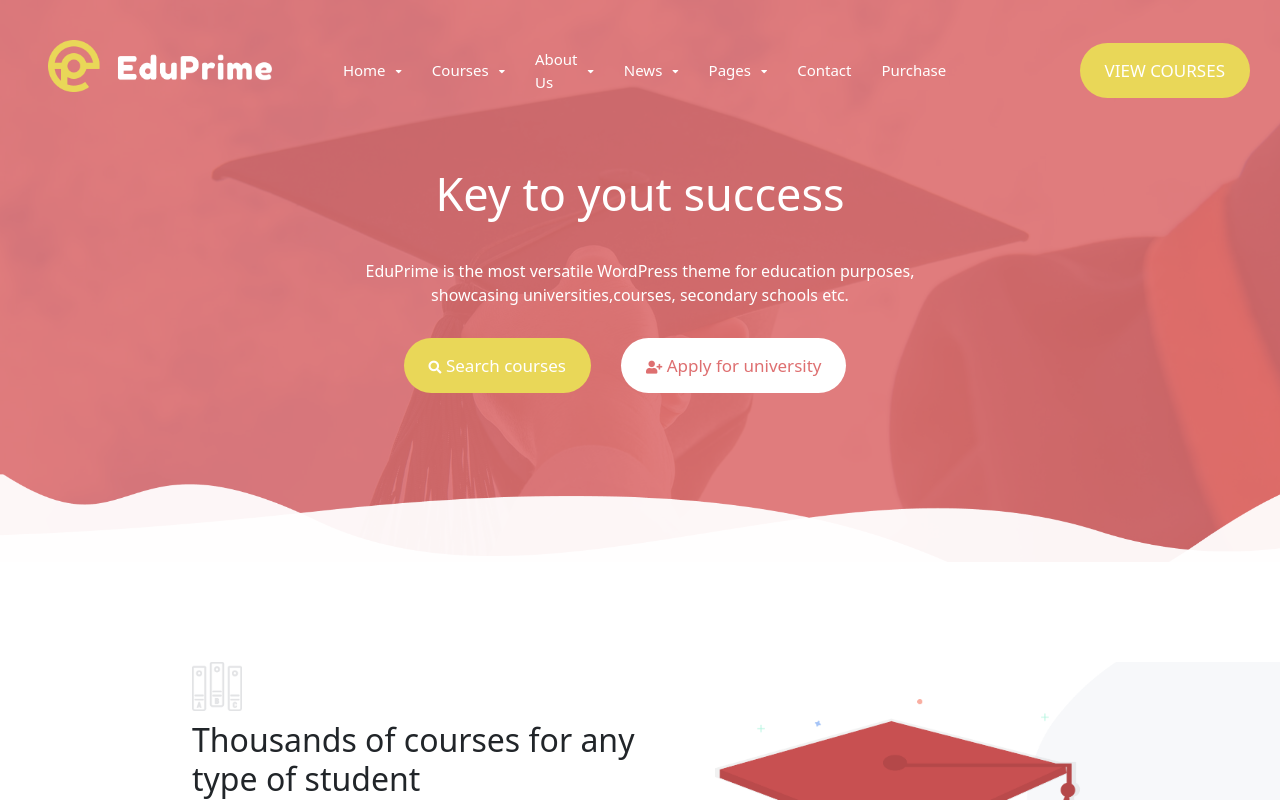
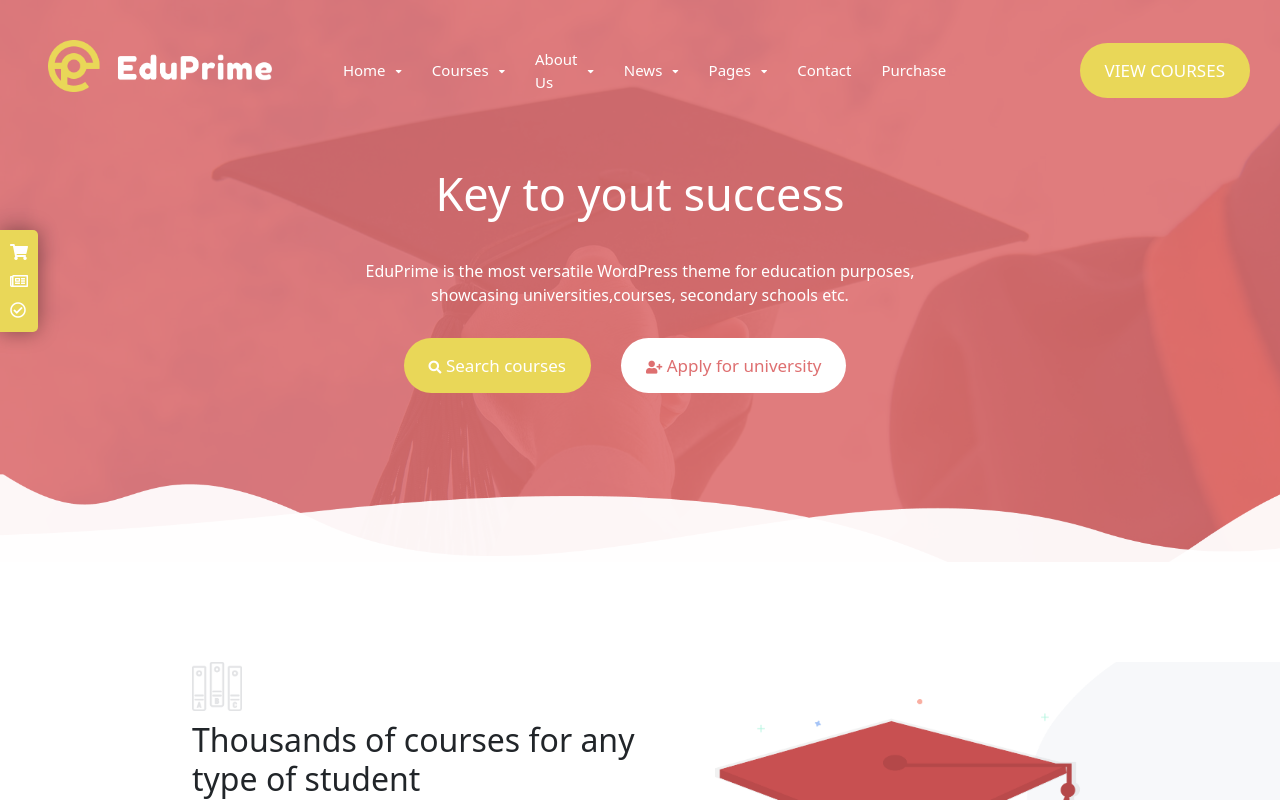
Before and after one commit to Giovi-17/proj-html-vuejs, a Vue app: page / in a window 1280 px wide. Shown: the top 800 px of the page. Built offline with nearby package versions, Linux system fonts and the light colour scheme.

Commit message:
Header side-menu

```diff
--- a/src/components/Header.vue
+++ b/src/components/Header.vue
@@ -79,6 +79,16 @@
             </div>
 
         </div>
+
+    </div>
+
+    <div class="side-menu">
+
+        <div><i class="fas fa-shopping-cart"></i></div>
+
+        <div><i class="far fa-newspaper"></i></div>
+
+        <div><i class="far fa-check-circle"></i></div>
 
     </div>
 
@@ -310,6 +320,38 @@ $thirdColor: #da5f60e6;
 
     }
 
+    .side-menu{
+
+        display: inline-block;
+        background-color: $secondColor;
+        padding: 5px;
+        border-top-right-radius: 5px;
+        border-bottom-right-radius: 5px;
+        box-shadow: 0 0 20px 0px rgba(0, 0, 0, 0.4);
+
+        position: absolute;
+        top: 50%;
+        left: 0;
+
+        transform: translateY(-50%);
+
+        z-index: 3;
+
+        div{
+
+            margin: 5px;
+
+        }
+
+        i{
+
+            cursor: pointer;
+            color: $firstColor;
+
+        }
+
+    }
+
 }
 
 </style>
```
